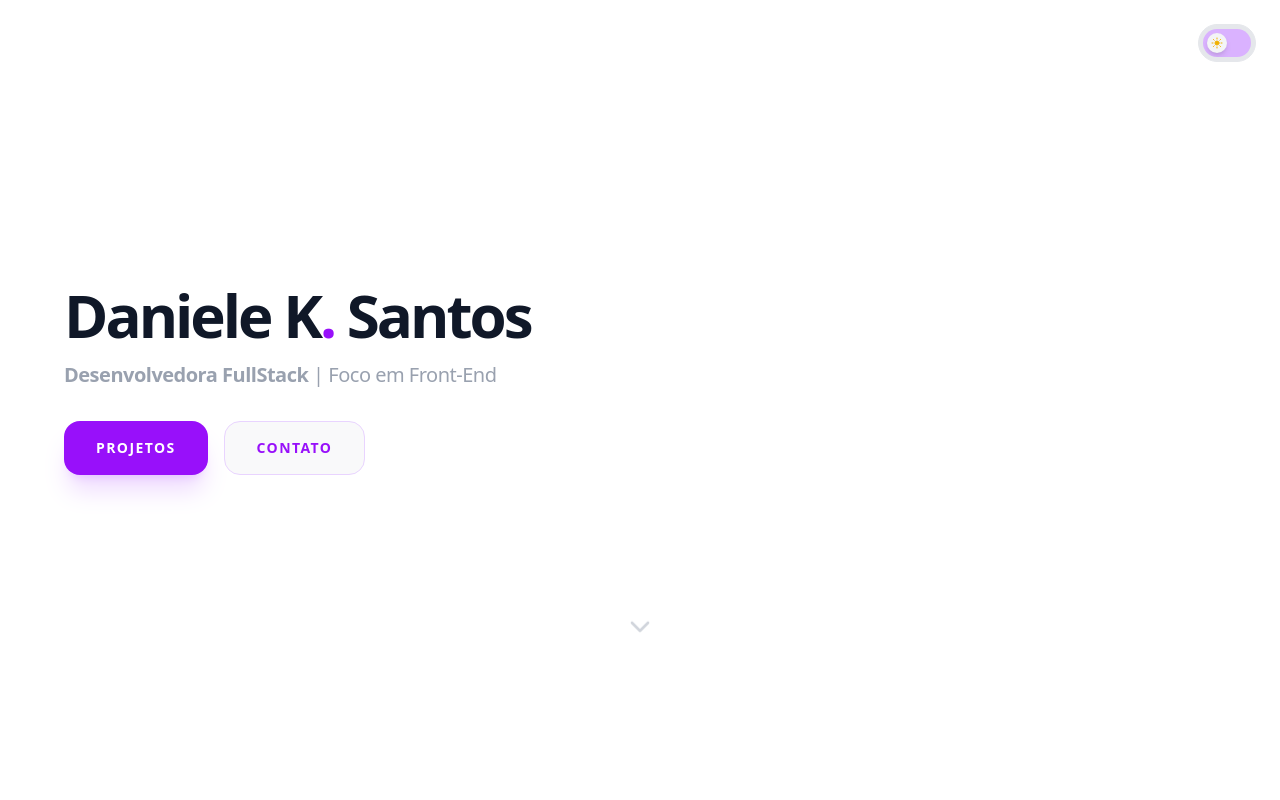
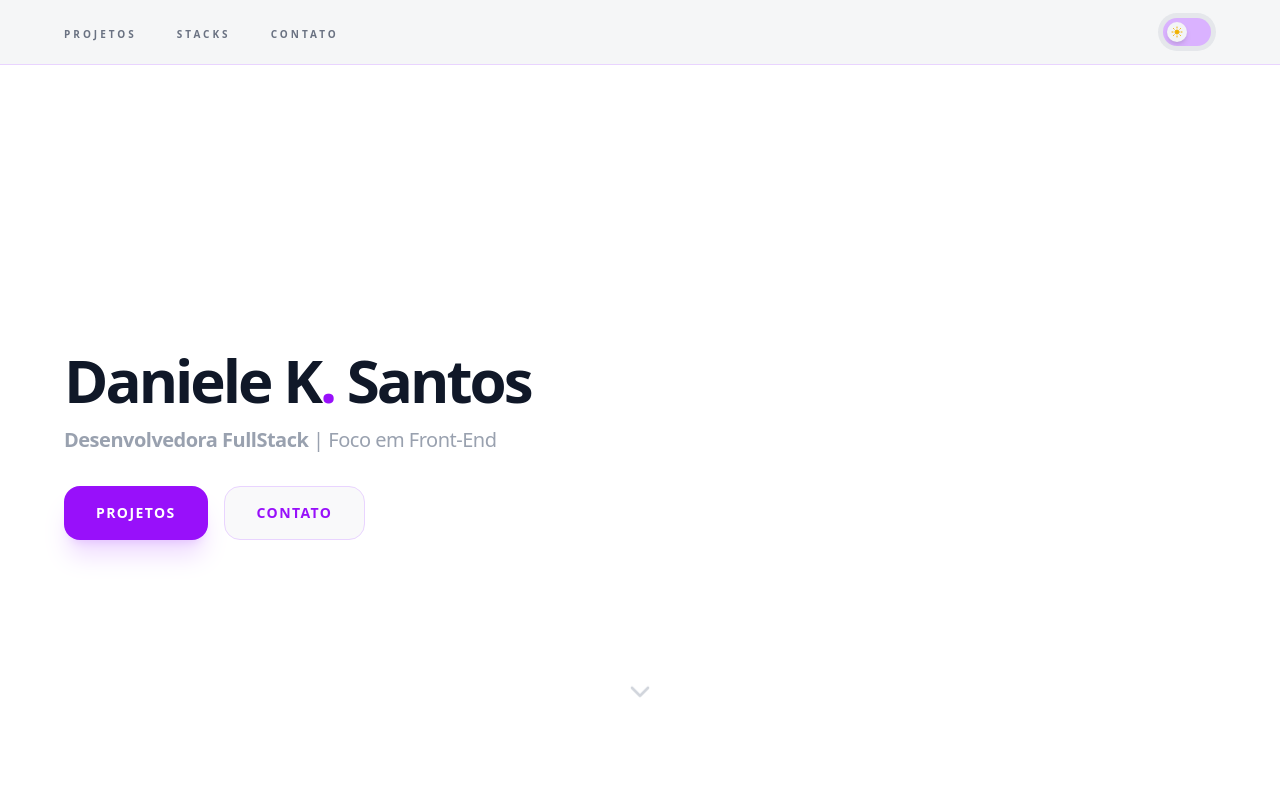
Before and after one commit to danieleksantos/danieleksantos.github.io, a React (Vite) app: page / in a window 1280 px wide. Shown: the top 800 px of the page. Built offline with nearby package versions, Linux system fonts and the light colour scheme.

Commit message:
feat: navbar

```diff
--- a/src/App.tsx
+++ b/src/App.tsx
@@ -1,11 +1,11 @@
 import { useEffect } from 'react'
 import { useAppSelector } from './store/hooks'
-import ThemeToggle from './components/ThemeToggle'
 import Hero from './components/Hero'
 import Projects from './components/Projects'
 import Skills from './components/Skills'
 import Contact from './components/Contact'
 import Footer from './components/Footer'
+import Navbar from './components/Navbar'
 
 function App() {
   const theme = useAppSelector((state) => state.theme.mode)
@@ -21,11 +21,13 @@ function App() {
 
   return (
     <div className="min-h-screen bg-white dark:bg-gray-900 text-gray-900 dark:text-gray-100 transition-colors duration-500">
-      <ThemeToggle />
-      <Hero />
-      <Projects />
-      <Skills />
-      <Contact />
+      <Navbar />
+      <main>
+        <Hero />
+        <Projects />
+        <Skills />
+        <Contact />
+      </main>
       <Footer />
     </div>
   )
--- a/src/components/Contact.tsx
+++ b/src/components/Contact.tsx
@@ -35,10 +35,10 @@ const Contact = () => {
     <section
       id="contact"
       aria-labelledby="contact-title"
-      className="py-12 px-6 bg-white dark:bg-gray-950 transition-colors duration-500"
+      className="py-12 md:pt-20 md:pb-30 px-6 bg-white dark:bg-gray-950 transition-colors duration-500"
     >
       <div className="max-w-6xl mx-auto">
-        <header className="flex flex-col md:flex-row md:items-end justify-between gap-8 mb-20">
+        <header className="flex flex-col md:flex-row md:items-end md:justify-between gap-8 mb-8 md:mb-20">
           <div className="space-y-2">
             <h2
               id="contact-title"
@@ -56,7 +56,7 @@ const Contact = () => {
           </p>
         </header>
 
-        <div className="flex flex-wrap items-center justify-start gap-12 md:gap-20">
+        <div className="flex flex-col md:flex-row items-left md:items-center justify-start gap-5 md:gap-12 md:gap-20">
           <button
             onClick={handleCopyEmail}
             onMouseEnter={() => setIsHovered(true)}
--- /dev/null
+++ b/src/components/Navbar.tsx
@@ -0,0 +1,87 @@
+import { useState } from 'react'
+import { Menu, X } from 'lucide-react'
+import ThemeToggle from './ThemeToggle'
+
+const Navbar = () => {
+  const [isOpen, setIsOpen] = useState(false)
+
+  const navLinks = [
+    { name: 'Projetos', href: '#projects' },
+    { name: 'Stacks', href: '#skills' },
+    { name: 'Contato', href: '#contact' },
+  ]
+
+  const handleScroll = (
+    e: React.MouseEvent<HTMLAnchorElement>,
+    href: string,
+  ) => {
+    e.preventDefault()
+    const targetId = href.replace('#', '')
+    const elem = document.getElementById(targetId)
+
+    if (elem) {
+      const offsetTop =
+        elem.getBoundingClientRect().top + window.pageYOffset - 80
+      window.scrollTo({
+        top: offsetTop,
+        behavior: 'smooth',
+      })
+    }
+    setIsOpen(false)
+  }
+
+  return (
+    <header className="sticky top-0 z-50 w-full border-b border-purple-200 dark:border-purple-500 bg-gray-100/80 dark:bg-gray-900 backdrop-blur-md transition-colors duration-500">
+      <nav className="max-w-6xl mx-auto px-6 md:px-0 h-16 flex justify-between items-center relative">
+        <div className="flex items-center">
+          <ul className="hidden md:flex gap-10" role="list">
+            {navLinks.map((link) => (
+              <li key={link.name}>
+                <a
+                  href={link.href}
+                  onClick={(e) => handleScroll(e, link.href)}
+                  className="text-[10px] font-black tracking-[0.3em] uppercase text-gray-500 dark:text-white hover:text-purple-600 dark:hover:text-purple-400 transition-all focus-visible:outline-2 focus-visible:outline-purple-600 rounded-md"
+                >
+                  {link.name}
+                </a>
+              </li>
+            ))}
+          </ul>
+
+          <button
+            onClick={() => setIsOpen(!isOpen)}
+            aria-expanded={isOpen}
+            aria-label={isOpen ? 'Fechar menu' : 'Abrir menu'}
+            className="md:hidden p-2 -ml-2 text-purple-400 dark:text-purple-700 transition-colors"
+          >
+            {isOpen ? <X size={24} /> : <Menu size={24} />}
+          </button>
+        </div>
+
+        <div className="flex items-center">
+          <ThemeToggle />
+        </div>
+
+        {isOpen && (
+          <div className="absolute top-full left-0 w-full bg-gray-100 dark:bg-gray-900 border-b border-purple-200 dark:border-purple-500 p-6 md:hidden animate-in fade-in slide-in-from-top-2">
+            <ul className="flex flex-col gap-6">
+              {navLinks.map((link) => (
+                <li key={link.name}>
+                  <a
+                    href={link.href}
+                    onClick={(e) => handleScroll(e, link.href)}
+                    className="block text-[10px] font-black tracking-[0.3em] uppercase text-gray-500 dark:text-white hover:text-purple-600 dark:hover:text-purple-400 transition-colors"
+                  >
+                    {link.name}
+                  </a>
+                </li>
+              ))}
+            </ul>
+          </div>
+        )}
+      </nav>
+    </header>
+  )
+}
+
+export default Navbar
--- a/src/components/ThemeToggle.tsx
+++ b/src/components/ThemeToggle.tsx
@@ -17,11 +17,11 @@ const ThemeToggle = () => {
       aria-label={
         theme === 'light' ? 'Ativar modo escuro' : 'Ativar modo claro'
       }
-      className="absolute top-6 right-6 z-50 flex items-center p-1 rounded-full
-                 bg-gray-200 dark:bg-gray-700
-                 border border-gray-200 dark:border-gray-700
-                 transition-all duration-300 cursor-pointer group
-                 focus:outline-none focus-visible:ring-2 focus-visible:ring-purple-600 focus-visible:ring-offset-2 dark:focus-visible:ring-offset-gray-950"
+      className="relative flex items-center p-1 rounded-full
+             bg-gray-200 dark:bg-gray-700
+             border border-transparent
+             transition-all duration-300 cursor-pointer group
+             focus:outline-none focus-visible:ring-2 focus-visible:ring-purple-600"
     >
       <div
         className={`
```
